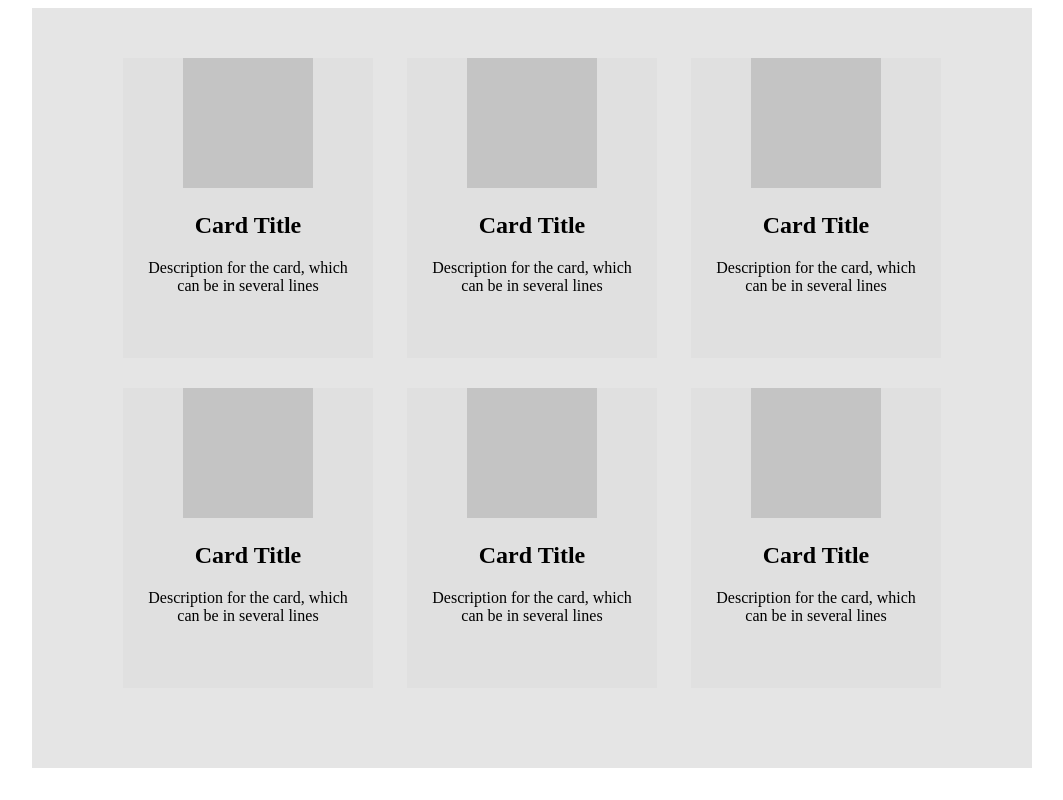
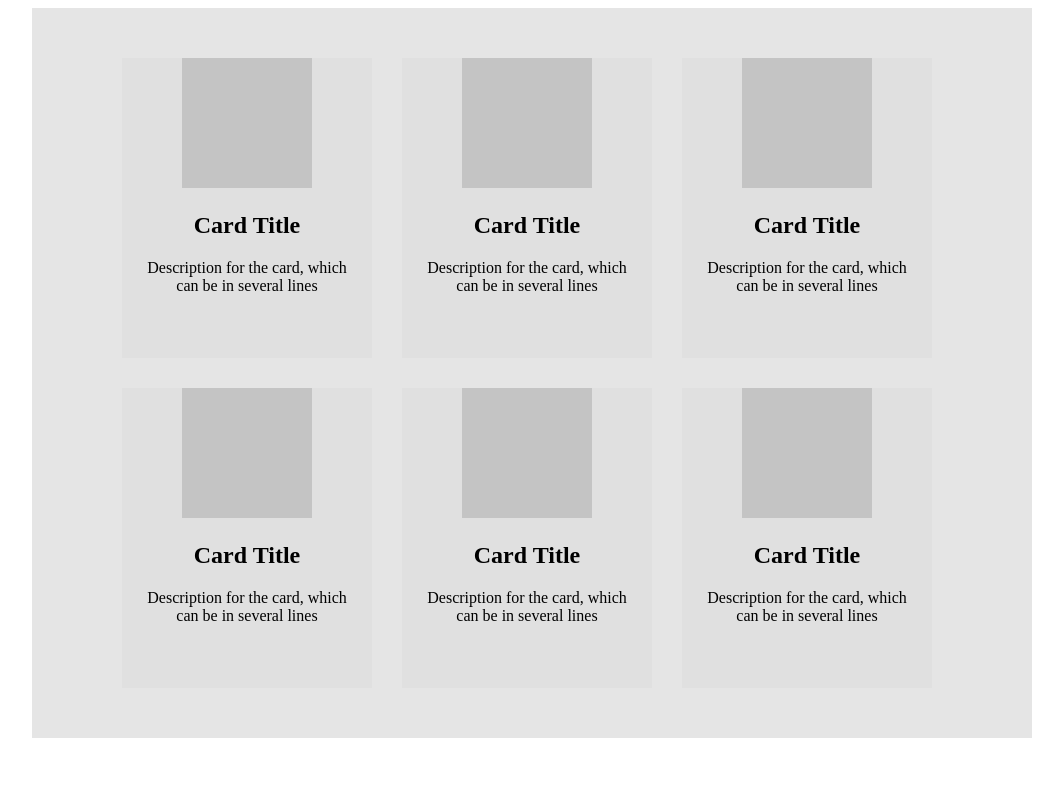
Before and after one commit to Yulia0903/homework, a plain HTML site: page hw7/index.html in a window 1280 px wide. Shown: the whole page, without its empty margins (108-1171 px from the left). Drawn offline with Linux system fonts and the light colour scheme.

Commit message:
add float

```diff
--- a/hw7/index.html
+++ b/hw7/index.html
@@ -9,32 +9,32 @@
   <body>
     <section class="section">
       <div class="alignment">
-        <div class="cards img">
+        <div class="cards line1 img">
           <img src="./img/img.jpg" alt="#" />
           <h2>Card Title</h2>
           <p>Description for the card, which <br> can be in several lines</p>
         </div>
-        <div class="cards img2">
+        <div class="cards line1 img2">
           <img src="./img/img.jpg" alt="#" />
           <h2>Card Title</h2>
           <p>Description for the card, which <br> can be in several lines</p>
         </div>
-        <div class="cards img3">
+        <div class="cards line1 img3">
           <img src="./img/img.jpg" alt="#" />
           <h2>Card Title</h2>
           <p>Description for the card, which <br> can be in several lines</p>
         </div>
-        <div class="cards img4">
+        <div class="cards line2 img4">
           <img src="./img/img.jpg" alt="#" />
           <h2>Card Title</h2>
           <p>Description for the card, which <br> can be in several lines</p>
         </div>
-        <div class="cards img5">
+        <div class="cards line2 img5">
           <img src="./img/img.jpg" alt="#" />
           <h2>Card Title</h2>
           <p>Description for the card, which <br> can be in several lines</p>
         </div>
-        <div class="cards img6">
+        <div class="cards line2 img6">
           <img src="./img/img.jpg" alt="#" />
           <h2>Card Title</h2>
           <p>Description for the card, which <br> can be in several lines</p>
--- a/hw7/style.css
+++ b/hw7/style.css
@@ -3,25 +3,37 @@
     height: auto;
     margin: 0 auto;
     background-color: #E5E5E5;
+    overflow: auto;
+    }
 
+.cards{
+    width: 250px;
+    height: 300px;
+    background-color: #E0E0E0;
+    }
+
+ .alignment{
+        margin-left: 90px;
+        margin-right: 90px;
+       padding-top: 50px;
+       padding-bottom: 50px;
+       text-align: center;
+     }
+
+.line1, .line2{
+    float: left;
 }
 
-.alignment{
-   margin-left: 50px;
-   margin-right: 50px;
-  padding-top: 50px;
-  padding-bottom: 50px;
-  text-align: center;
+..line1{
+    margin-top: 50px;
 }
 
-.cards{
-width: 250px;
-height: 300px;
-background-color: #E0E0E0;
-display: inline-block;
+.line2{
+    margin-top: 30px;
+    margin-bottom: 50px;
 }
 
-.img2, .img3, .img5, .img6 {
+
+.img2, .img3, .img5, .img6{
     margin-left: 30px;
-    margin-bottom: 30px;
 }
```
